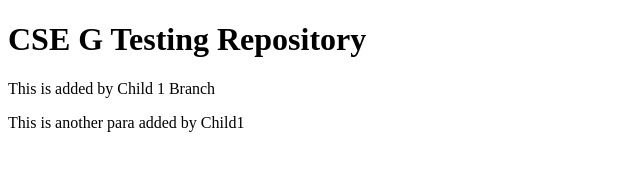
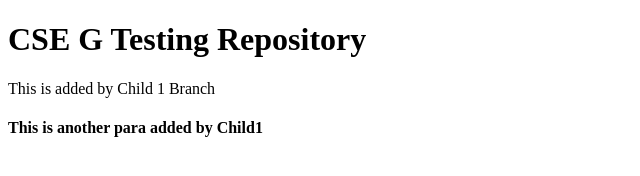
Before and after one commit to suhailafroz/csegtest, a plain HTML site: page index.html in a window 1280 px wide. Shown: the whole page, without its empty margins (0-640 px from the left). Drawn offline with Linux system fonts and the light colour scheme.

Commit message:
Child Updated with h4

```diff
--- a/index.html
+++ b/index.html
@@ -11,7 +11,7 @@
     <h1>CSE G Testing Repository</h1>
     <p>This is added by Child 1 Branch</p>
 
-    <p>This is another para added by Child1</p>
+    <h4>This is another para added by Child1</h4>
 </body>
 
 </html>
```
